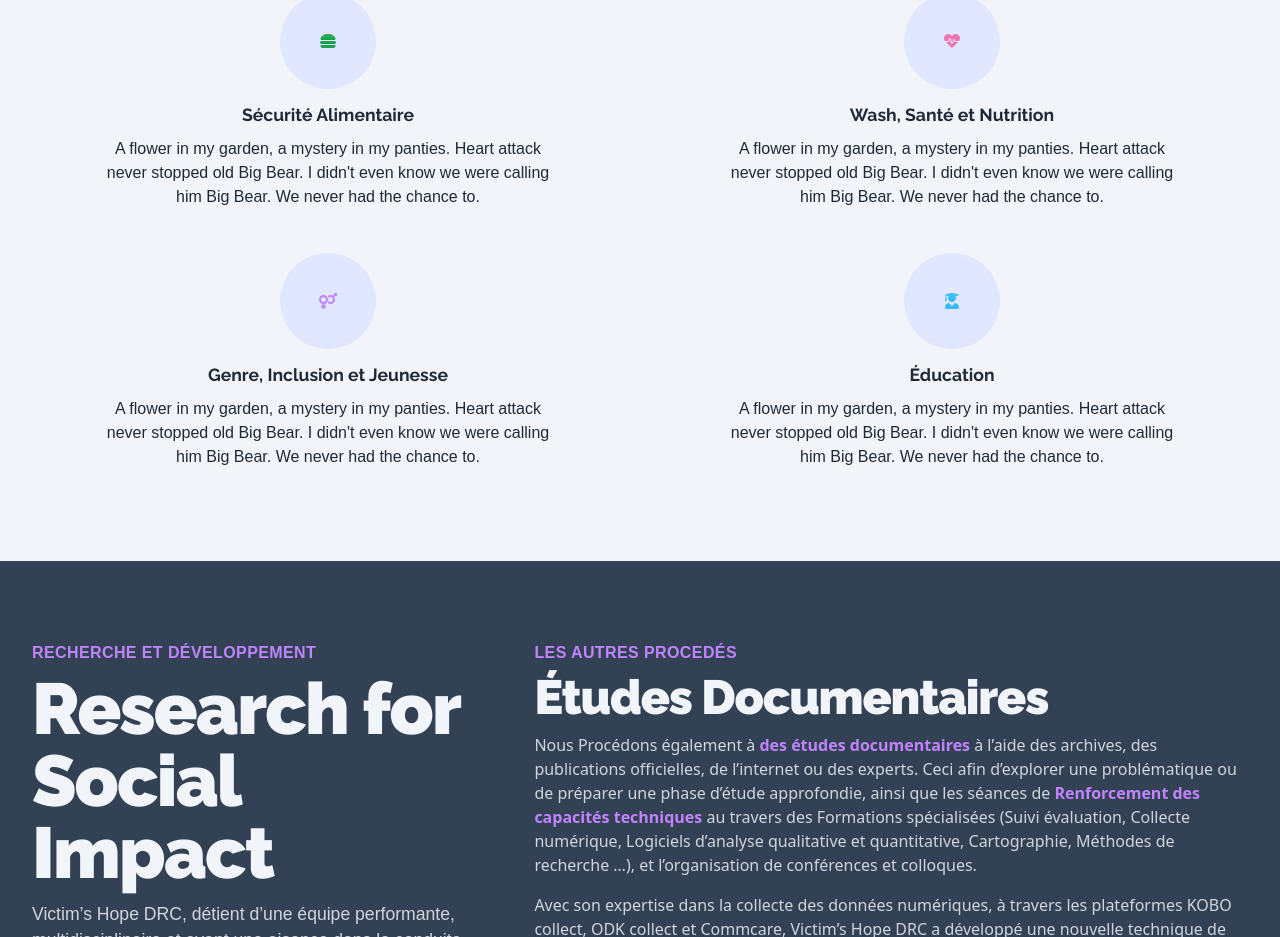
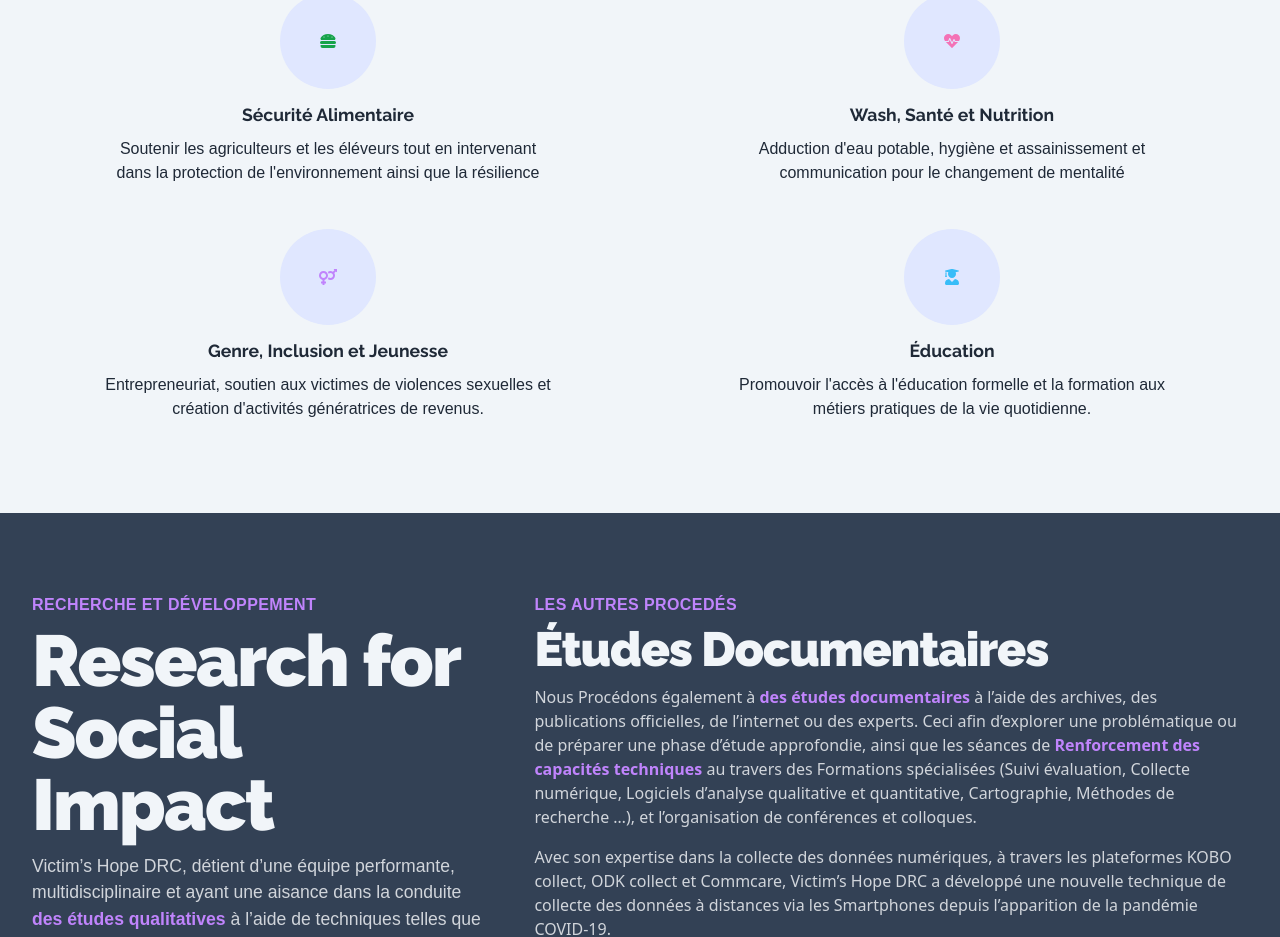
Before and after one commit to josumung999/victimshopedrc, a Next.js app: page /domaines in a window 1280 px wide. Shown: the part 1020-1957 px from the top of the page. Built offline with nearby package versions, Linux system fonts and the light colour scheme; a web font is replaced by a local one.

Commit message:
Fixed the humanitarian section component

```diff
--- a/components/Humanitaire.jsx
+++ b/components/Humanitaire.jsx
@@ -51,9 +51,7 @@ const Humanitaire = () => {
             </div>
             <h6 className="mb-3 text-gray-800 dark:text-gray-200 text-xl font-Raleway font-bold leading-5">Sécurité Alimentaire</h6>
             <p className="mb-3 font-Roboto text-base text-gray-800 dark:text-gray-300">
-              A flower in my garden, a mystery in my panties. Heart attack never
-              stopped old Big Bear. I didn't even know we were calling him Big
-              Bear. We never had the chance to.
+              Soutenir les agriculteurs et les éléveurs tout en intervenant dans la protection de l'environnement ainsi que la résilience
             </p>
           </div>
           <div className="max-w-md sm:mx-auto sm:text-center">
@@ -62,9 +60,8 @@ const Humanitaire = () => {
             </div>
             <h6 className="mb-3 text-gray-800 dark:text-gray-200 text-xl font-Raleway font-bold leading-5">Wash, Santé et Nutrition</h6>
             <p className="mb-3 font-Roboto text-base text-gray-800 dark:text-gray-300">
-              A flower in my garden, a mystery in my panties. Heart attack never
-              stopped old Big Bear. I didn't even know we were calling him Big
-              Bear. We never had the chance to.
+            Adduction d'eau potable, hygiène et assainissement
+              et communication pour le changement de mentalité
             </p>
           </div>
           <div className="max-w-md sm:mx-auto sm:text-center">
@@ -73,9 +70,8 @@ const Humanitaire = () => {
             </div>
             <h6 className="mb-3 text-gray-800 dark:text-gray-200 text-xl font-Raleway font-bold leading-5">Genre, Inclusion et Jeunesse</h6>
             <p className="mb-3 font-Roboto text-base text-gray-800 dark:text-gray-300">
-              A flower in my garden, a mystery in my panties. Heart attack never
-              stopped old Big Bear. I didn't even know we were calling him Big
-              Bear. We never had the chance to.
+            Entrepreneuriat, soutien aux victimes de violences
+              sexuelles et création d'activités génératrices de revenus.
             </p>
           </div>
           <div className="max-w-md sm:mx-auto sm:text-center">
@@ -84,9 +80,8 @@ const Humanitaire = () => {
             </div>
             <h6 className="mb-3 text-gray-800 dark:text-gray-200 text-xl font-Raleway font-bold leading-5">Éducation</h6>
             <p className="mb-3 font-Roboto text-base text-gray-800 dark:text-gray-300">
-              A flower in my garden, a mystery in my panties. Heart attack never
-              stopped old Big Bear. I didn't even know we were calling him Big
-              Bear. We never had the chance to.
+            Promouvoir l'accès à l'éducation formelle et la formation
+               aux métiers pratiques de la vie quotidienne.
             </p>
           </div>
         </div>
```
